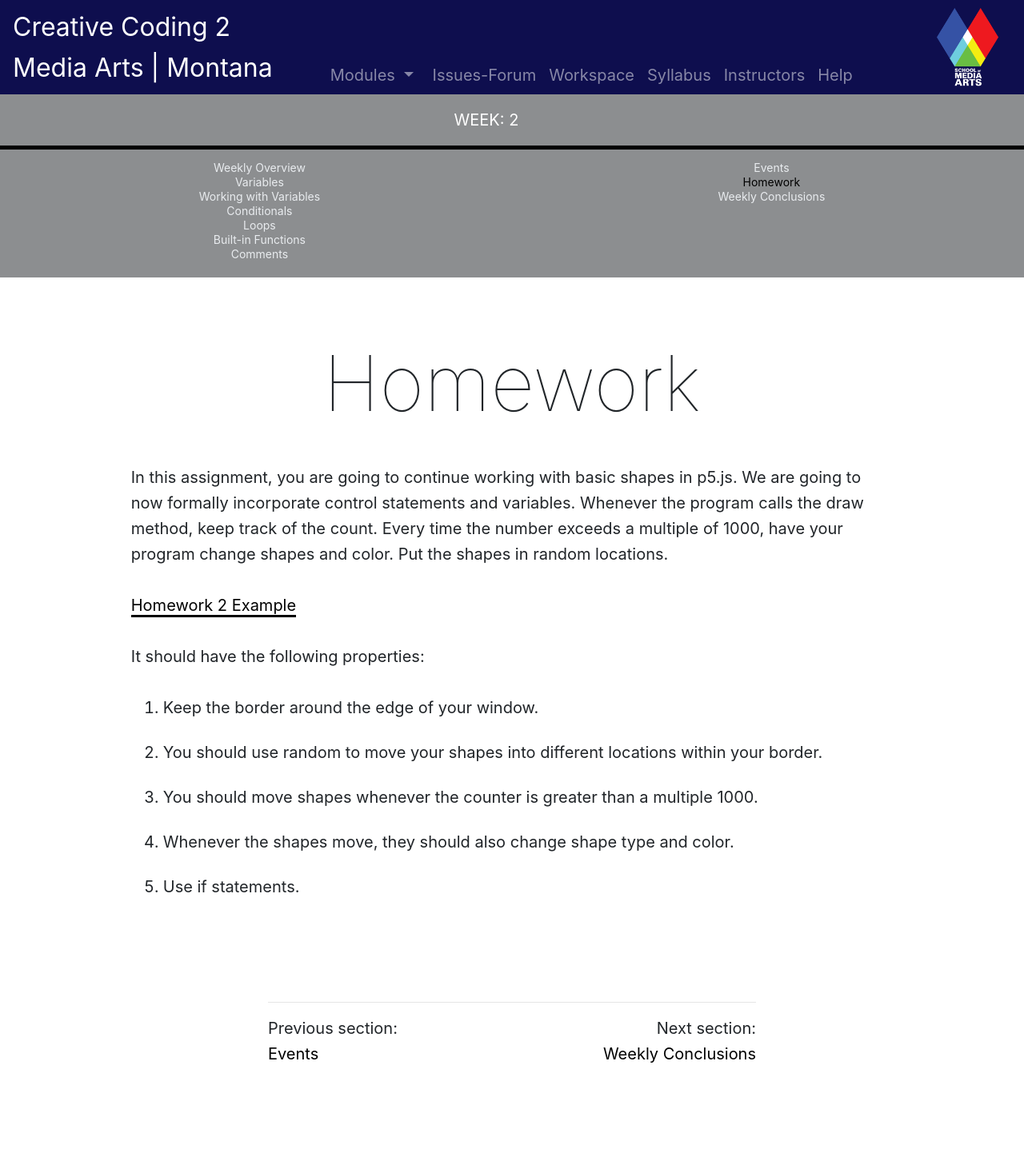
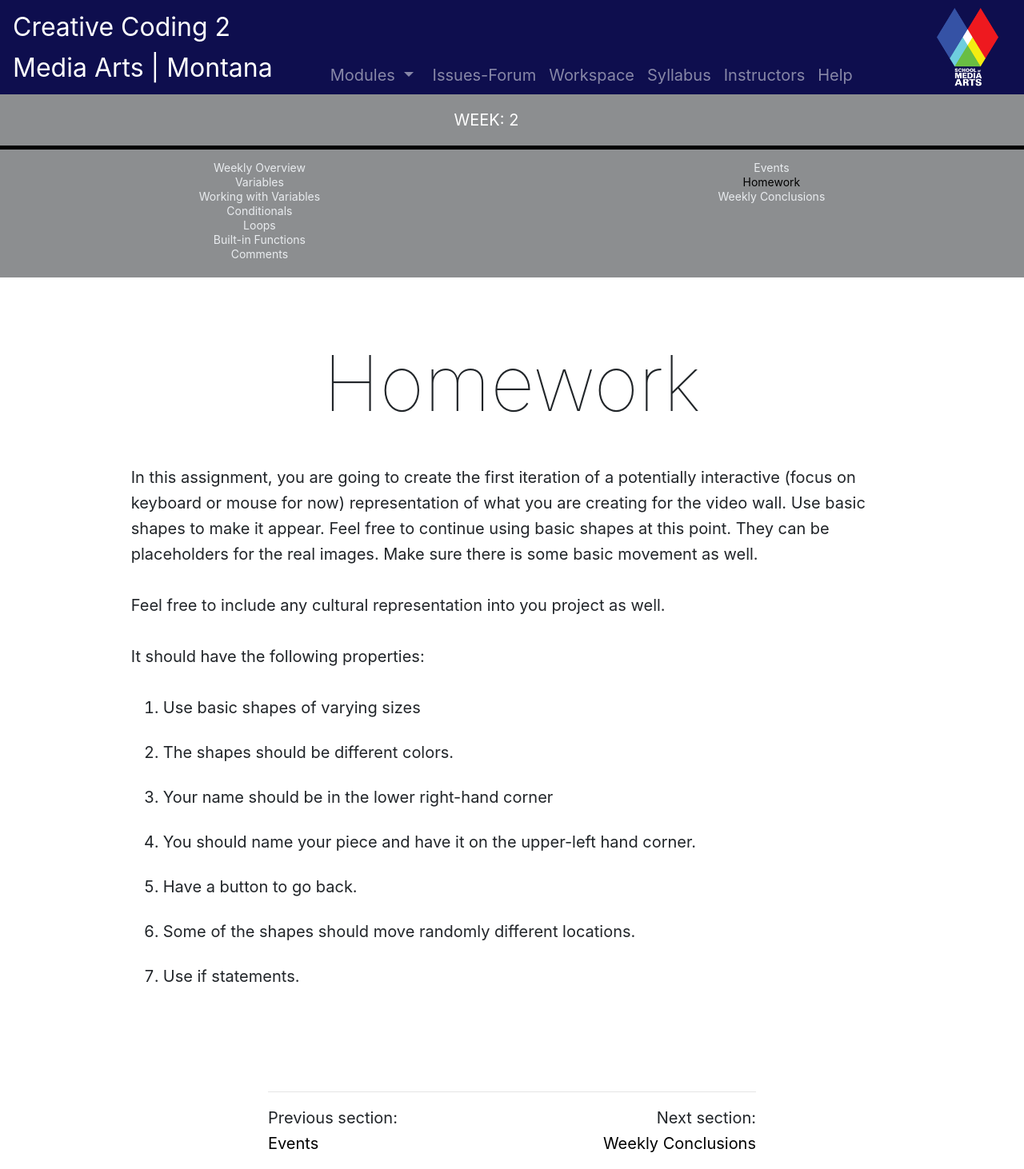
Before and after one commit to Montana-Media-Arts/220-creative-coding2-Spring2022, a Jekyll site: the page built from modules/week-2/_posts/2011-01-01-homework.md, in a window 1280 px wide. Shown: the whole page at 80% size. Built offline with Jekyll 4.4.1, drawn with Linux system fonts in a browser that asks for light colours; nearby versions of some CDN libraries; comment, search, counter and statistics services are not loaded; before the commit the page ends 1350 px from its top, so only the background shows below that.

Commit message:
updated text

```diff
--- a/modules/week-2/_posts/2011-01-01-homework.md
+++ b/modules/week-2/_posts/2011-01-01-homework.md
@@ -6,14 +6,35 @@ jotted: false
 
 # Homework
 
-In this assignment, you are going to continue working with basic shapes in p5.js.  We are going to now formally incorporate control statements and variables. Whenever the program calls the draw method, keep track of the count. Every time the number exceeds a multiple of 1000, have your program change shapes and color. Put the shapes in random locations.
+In this assignment, you are going to create the first iteration of a potentially interactive (focus on keyboard or mouse for now) representation of what you are creating for the video wall.  Use basic shapes to make it appear.  Feel free to continue using basic shapes at this point.  They can be placeholders for the real images.  Make sure there is some basic movement as well.
+
+Feel free to include any cultural representation into you project as well.
+
+<!--
+continue working with basic shapes in p5.js.  We are going to now formally incorporate control statements and variables. Whenever the program calls the draw method, keep track of the count. Every time the number exceeds a multiple of 1000, have your program change shapes and color. Put the shapes in random locations.
 
 <a href="https://github.com/Montana-Media-Arts/220_CreativeCoding2-Spring2021-Samples/tree/main/Homework%202" target="_new">Homework 2 Example</a>
-
+-->
 It should have the following properties:
 
+1. Use basic shapes of varying sizes
+2. The shapes should be different colors.
+3. Your name should be in the lower right-hand corner
+4. You should name your piece and have it on the upper-left hand corner.
+5. Have a button to go back.
+6. Some of the shapes should move randomly different locations.
+7. Use if statements.
+
+<!--
+1. Border around the edge of your window
+2. Use at least 10 different shapes of varying sizes
+3.	The border should be one solid color
+4.	The shapes inside the frame should be different colors.
+5.	Your name should be in the lower right-hand corner
+6.	You should name your piece and have it on the upper-left hand corner.
 1.	Keep the border around the edge of your window.
 2.	You should use random to move your shapes into different locations within your border.
 3.	You should move shapes whenever the counter is greater than a multiple 1000.
 4.	Whenever the shapes move, they should also change shape type and color.
 5.	Use if statements.
+-->
```
Also changed, not shown: modules/week-1/_posts/2017-01-15-homework.md (+5 -1 lines).
